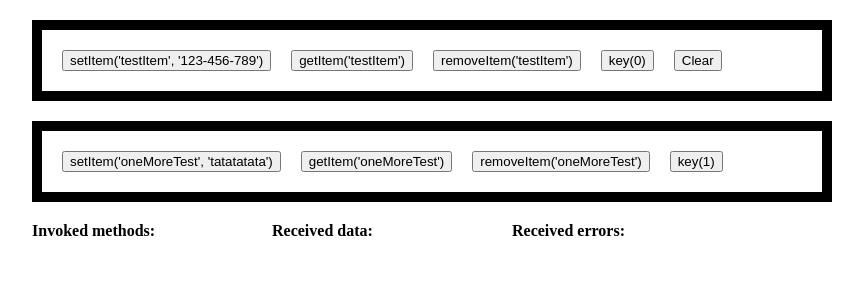
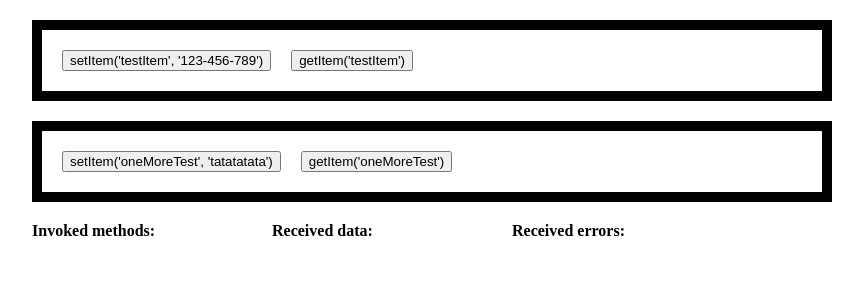
Before and after one commit to lgordey/lgordey.github.io, a Next.js app: page /test2 in a window 1280 px wide. Shown: the top 300 px of the page, without its empty margins (208-1071 px from the left). Built offline with nearby package versions, Linux system fonts and the light colour scheme.

Commit message:
Left only get and set methods

```diff
--- a/package.json
+++ b/package.json
@@ -22,7 +22,7 @@
   },
   "homepage": "https://github.com/lgordey/lgordey.github.io#readme",
   "dependencies": {
-    "@btsd/aitu-bridge": "^0.1.19",
+    "@btsd/aitu-bridge": "^0.1.20",
     "@svgr/webpack": "^4.3.3",
     "@zeit/next-css": "^1.0.1",
     "next": "^9.1.1",
--- a/pages/test2.js
+++ b/pages/test2.js
@@ -42,48 +42,15 @@ function Test({ classes }) {
     }
   }
 
-  const handleRemoveItem = async (keyName) => {
-    setCalledMethods(prevArray => [...prevArray, `removeItem(${keyName})`]);
-    try {
-      await aituBridge.storage.removeItem(keyName)
-    } catch(e) {
-      setReceivedError(prevArray => [...prevArray, JSON.stringify(e)])
-    }
-  }
-
-  const handleKey = async (index) => {
-    setCalledMethods(prevArray => [...prevArray, `key(${index})`]);
-    try {
-      const str = await aituBridge.storage.key(index)
-      setReceivedData(prevArray => [...prevArray, JSON.stringify(str)])
-    } catch(e) {
-      setReceivedError(prevArray => [...prevArray, JSON.stringify(e)])
-    }
-  }
-
-  const handleClear = async () => {
-    setCalledMethods(prevArray => [...prevArray, 'clear()']);
-    try {
-      await aituBridge.storage.clear();
-    } catch(e) {
-      setReceivedError(prevArray => [...prevArray, JSON.stringify(e)])
-    }
-  }
-
   return (
     <div className={classes.testWrapper}>
       <div className={classes.btnWrapper}>
         <button onClick={() => handleSetItem('testItem', '123-456-789')}>setItem('testItem', '123-456-789')</button>
         <button onClick={() => handleGetItem('testItem')}>getItem('testItem')</button>
-        <button onClick={() => handleRemoveItem('testItem')}>removeItem('testItem')</button>
-        <button onClick={() => handleKey(0)}>key(0)</button>
-        <button onClick={handleClear}>Clear</button>
       </div>
       <div className={classes.btnWrapper}>
         <button onClick={() => handleSetItem('oneMoreTest', 'tatatatata')}>setItem('oneMoreTest', 'tatatatata')</button>
         <button onClick={() => handleGetItem('oneMoreTest')}>getItem('oneMoreTest')</button>
-        <button onClick={() => handleRemoveItem('oneMoreTest')}>removeItem('oneMoreTest')</button>
-        <button onClick={() => handleKey(1)}>key(1)</button>
       </div>
       <div style={{ marginTop: 20, display: 'flex' }}>
         <div style={{ width: '30%' }}>
```
Also changed, not shown: 1 other file (tests, documents, lock files or other folders).
